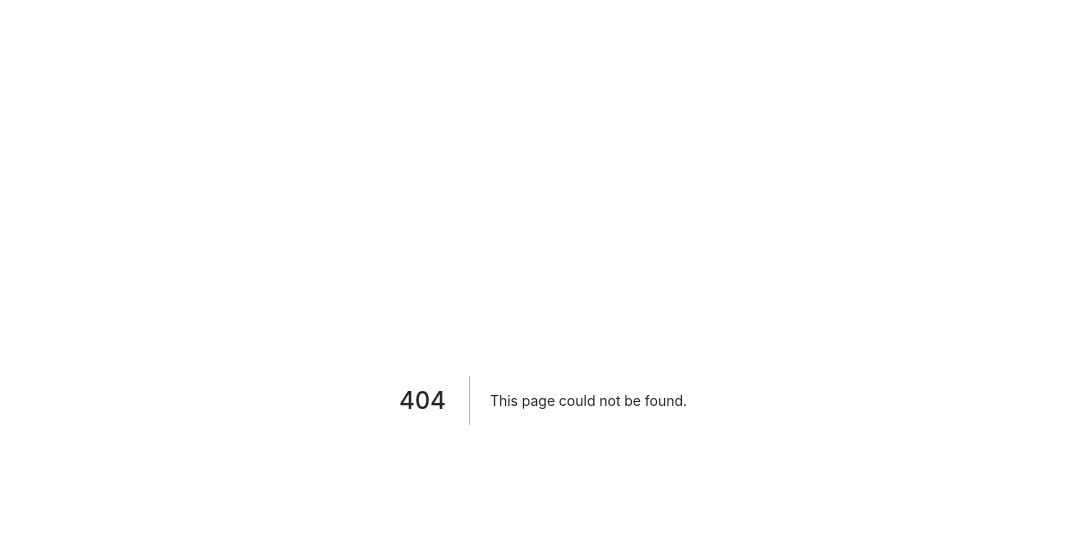
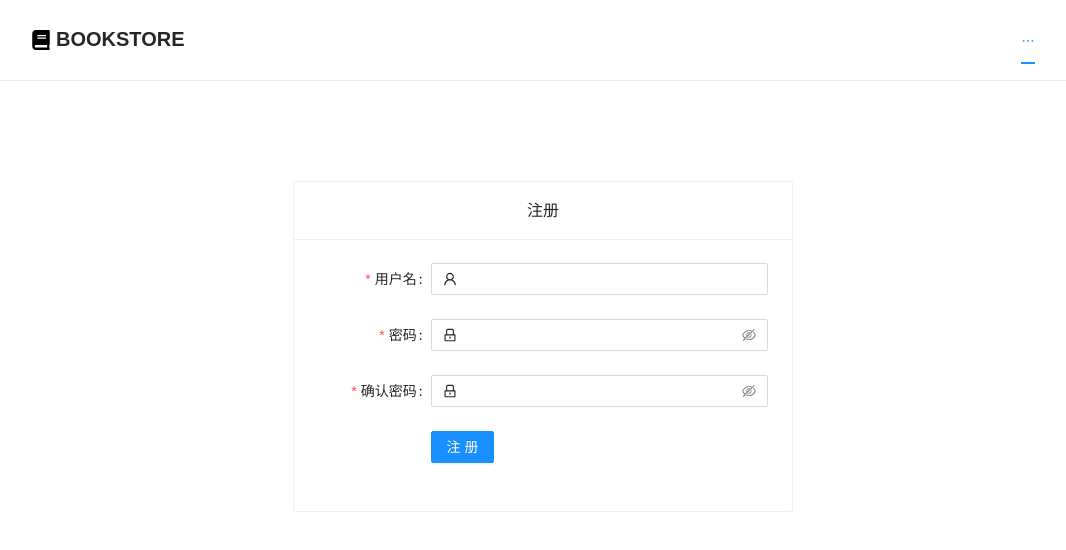
Before and after one commit to Wave-SYJ/labwork-bookstore, a Next.js app: page /register in a window 1280 px wide. Before the commit this address had no page. Shown: the top 550 px of the page, without its empty margins (97-1163 px from the left). Built offline with nearby package versions, Linux system fonts and the light colour scheme.

Commit message:
登录和注册基本完成

```diff
--- a/src/components/NavBar/index.tsx
+++ b/src/components/NavBar/index.tsx
@@ -10,7 +10,7 @@ export default memo(function NavBar() {
   const router = useRouter();
   const pathMatch = router.pathname.match(/^\/[^\/]*/);
 
-  const handleMenuSelected = ({ key }: { key: string }) => {
+  const handleMenuClicked = ({ key }: { key: string }) => {
     router.push(key);
   };
 
@@ -27,17 +27,17 @@ export default memo(function NavBar() {
         <Menu
           className={styles.navbarMenu}
           mode='horizontal'
-          defaultSelectedKeys={pathMatch ? [pathMatch[0]] : undefined}
+          selectedKeys={pathMatch ? [pathMatch[0]] : undefined}
           style={{ fontSize: '16px', borderBottom: 'none' }}
-          onSelect={handleMenuSelected}
+          onClick={handleMenuClicked}
         >
           <Menu.Item key='/home'>主页</Menu.Item>
           <Menu.Item key='/search'>搜索</Menu.Item>
-          <Menu.Item key='/register'>注册</Menu.Item>
-          <Menu.Item key='/login'>登录</Menu.Item>
-          <Menu.Item key='/help'>帮助</Menu.Item>
           <Menu.Item key='/cart'>购物车</Menu.Item>
           <Menu.Item key='/checkout'>结帐</Menu.Item>
+          <Menu.Item key='/help'>帮助</Menu.Item>
+          <Menu.Item key='/login'>登录</Menu.Item>
+          <Menu.Item key='/register'>注册</Menu.Item>
         </Menu>
       </div>
     </div>
--- a/src/pages/_app.tsx
+++ b/src/pages/_app.tsx
@@ -1,5 +1,8 @@
 import type { AppProps } from 'next/app';
+import React from 'react';
 import '../assets/style/global.scss';
+
+React.useLayoutEffect = React.useEffect;
 
 function App({ Component, pageProps }: AppProps) {
   return <Component {...pageProps} />;
--- /dev/null
+++ b/src/pages/login/style.module.scss
@@ -0,0 +1,5 @@
+.loginWrapper {
+  margin-top: 100px;
+  display: flex;
+  justify-content: center;
+}
--- /dev/null
+++ b/src/pages/register/index.tsx
@@ -0,0 +1,50 @@
+import React from 'react';
+import { Card, Form, Input, Checkbox, Button } from 'antd';
+import { UserOutlined, LockOutlined } from '@ant-design/icons';
+import NavBar from '../../components/NavBar';
+import styles from './style.module.scss';
+
+export default function RegisterPage() {
+  return (
+    <>
+      <NavBar />
+      <div className={styles.registerWrapper}>
+        <Card title='注册' headStyle={{ textAlign: 'center' }} style={{ width: 500 }}>
+          <Form labelCol={{ span: 6 }} wrapperCol={{ span: 18 }} initialValues={{ remember: true }}>
+            <Form.Item label='用户名' name='username' hasFeedback rules={[{ required: true, message: '请输入用户名！' }]}>
+              <Input prefix={<UserOutlined />} />
+            </Form.Item>
+
+            <Form.Item label='密码' name='password' hasFeedback rules={[{ required: true, message: '请输入密码！' }]}>
+              <Input.Password prefix={<LockOutlined />} />
+            </Form.Item>
+
+            <Form.Item
+              label='确认密码'
+              name='confirm'
+              hasFeedback
+              dependencies={['password']}
+              rules={[
+                { required: true, message: '请再次输入一遍密码！' },
+                ({ getFieldValue }) => ({
+                  validator(_, value) {
+                    if (!value || getFieldValue('password') === value) {
+                      return Promise.resolve();
+                    }
+                    return Promise.reject(new Error('两次密码输入不相同'));
+                  }
+                })
+              ]}
+            >
+              <Input.Password prefix={<LockOutlined />} />
+            </Form.Item>
+
+            <Form.Item wrapperCol={{ offset: 6, span: 18 }}>
+              <Button type='primary'>注册</Button>
+            </Form.Item>
+          </Form>
+        </Card>
+      </div>
+    </>
+  );
+}
--- /dev/null
+++ b/src/pages/register/style.module.scss
@@ -0,0 +1,5 @@
+.registerWrapper {
+  margin-top: 100px;
+  display: flex;
+  justify-content: center;
+}
```
Also changed, not shown: src/pages/home/index.tsx (+15 -5 lines), src/pages/login/index.tsx (added, +39 -0 lines).
